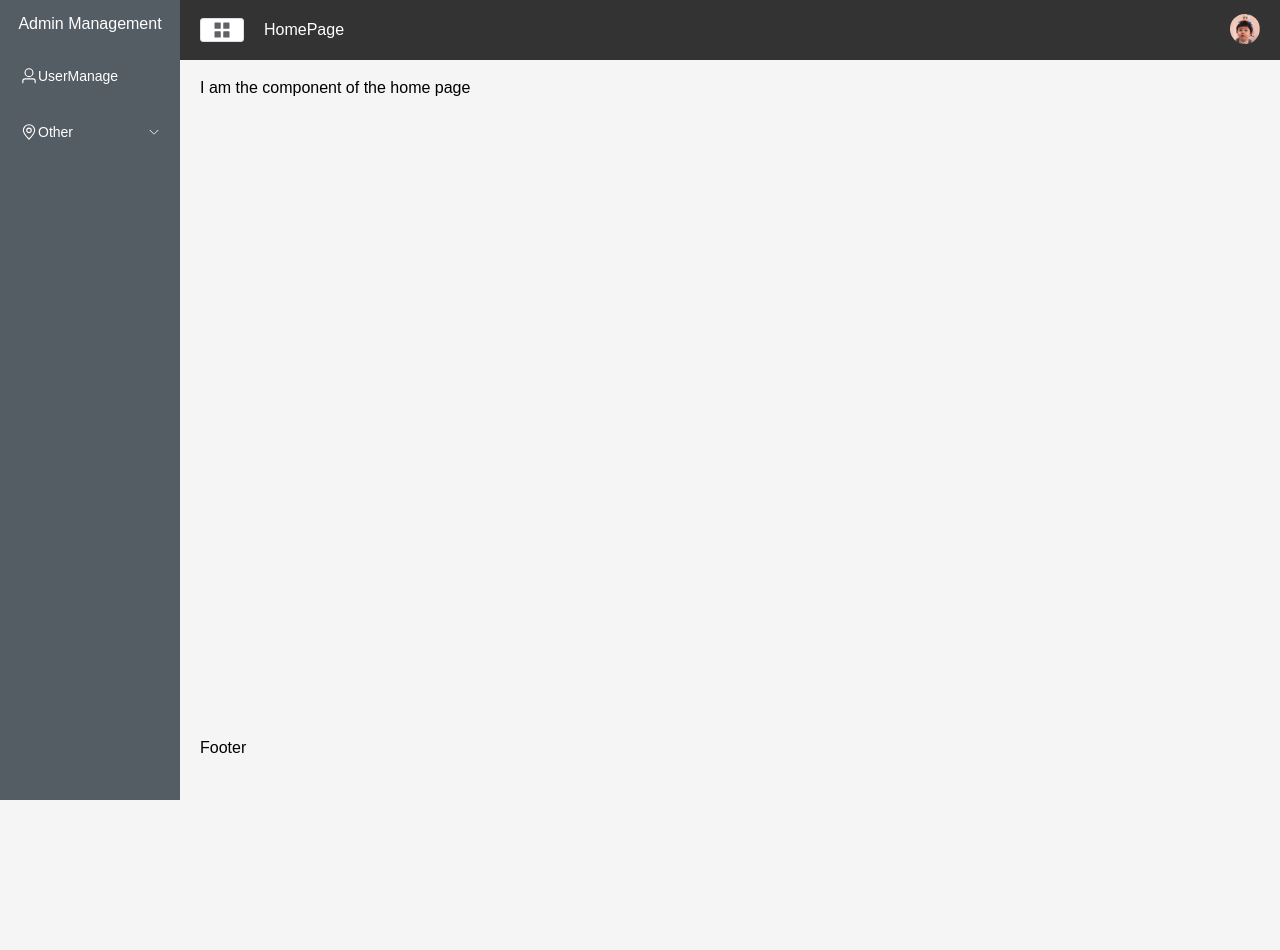
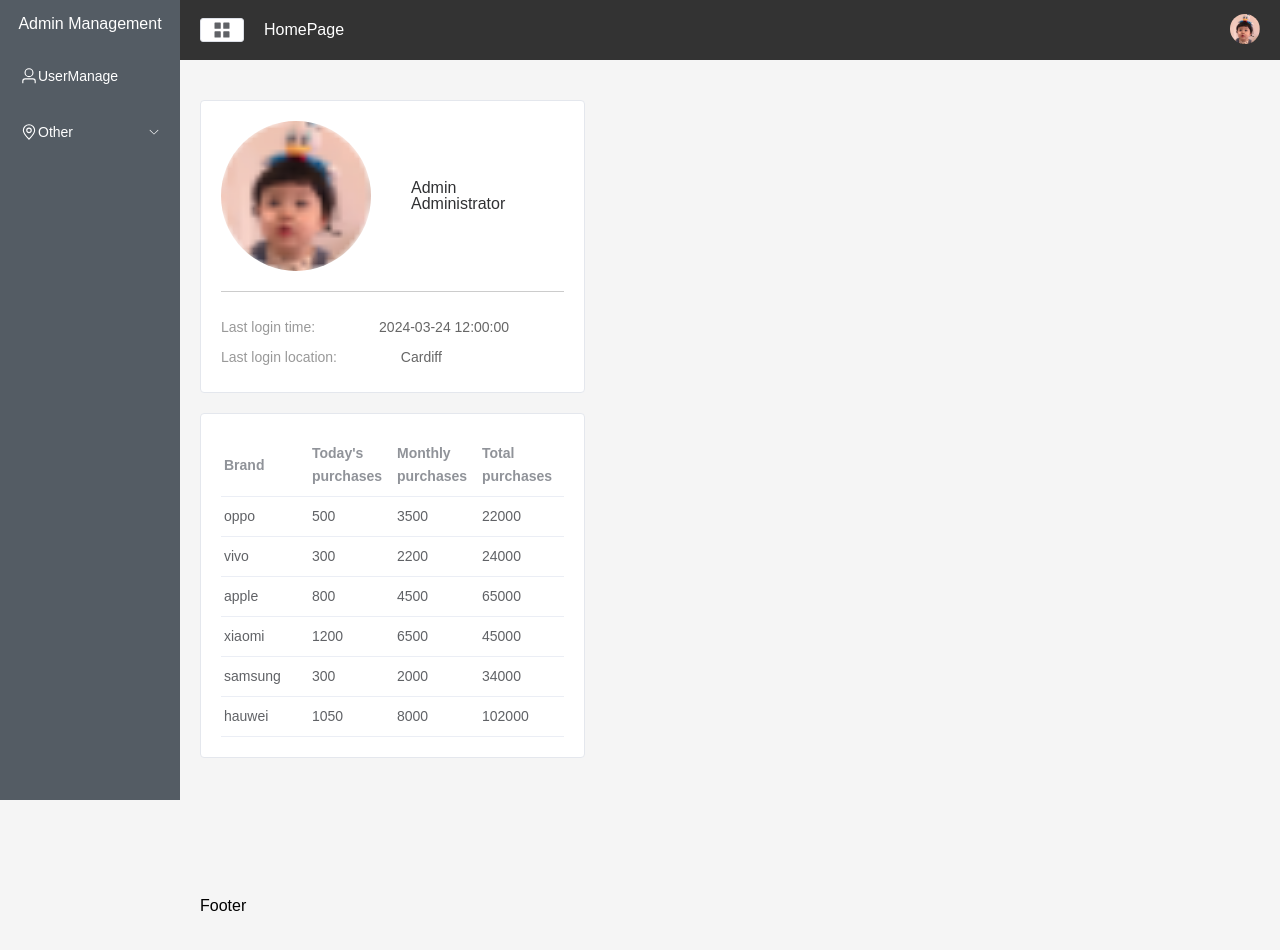
Before and after one commit to cn666278/vue-system-admin-project, a Vue app: page /#/home in a window 1280 px wide. Shown: the top 950 px of the page. Before the commit the page ends 800 px from the top, so only its background shows below. Built offline with nearby package versions, Linux system fonts and the light colour scheme.

Commit message:
add left card on homepage: user and purchase info

```diff
--- a/src/views/home/Home.vue
+++ b/src/views/home/Home.vue
@@ -1,5 +1,121 @@
 <template>
-    <div>
-        I am the component of the home page
-    </div>
+  <el-row class="home" :gutter="20">
+    <el-col :span="9" style="margin-top: 20px">
+      <el-card shadow="hover">
+        <div class="user">
+          <img src="../../assets/images/user.png" alt="user" />
+          <div class="user-info">
+            <p class="name">Admin</p>
+            <p class="role">Administrator</p>
+          </div>
+        </div>
+        <div class="login-info">
+          <p>Last login time: <span>2024-03-24 12:00:00</span></p>
+          <p>Last login location: <span>Cardiff</span></p>
+        </div>
+      </el-card>
+      <el-card shadow="hover" style="margin-top: 20px" height="450px">
+        <el-table :data="tableData">
+          <el-table-column
+            v-for="(val, key) in tableLable"
+            :key="key"
+            :prop="key"
+            :label="val"
+          ></el-table-column>
+        </el-table>
+      </el-card>
+    </el-col>
+    <el-col :span="15" style="margin-top: 20px"> </el-col>
+  </el-row>
 </template>
+
+<script>
+import { defineComponent } from "vue";
+
+export default defineComponent({
+  setup() {
+    const tableData = [
+      {
+        name: "oppo",
+        todayPurchase: 500,
+        monthlyPurchase: 3500,
+        totalPurchase: 22000,
+      },
+      {
+        name: "vivo",
+        todayPurchase: 300,
+        monthlyPurchase: 2200,
+        totalPurchase: 24000,
+      },
+      {
+        name: "apple",
+        todayPurchase: 800,
+        monthlyPurchase: 4500,
+        totalPurchase: 65000,
+      },
+      {
+        name: "xiaomi",
+        todayPurchase: 1200,
+        monthlyPurchase: 6500,
+        totalPurchase: 45000,
+      },
+      {
+        name: "samsung",
+        todayPurchase: 300,
+        monthlyPurchase: 2000,
+        totalPurchase: 34000,
+      },
+      {
+        name: "hauwei",
+        todayPurchase: 1050,
+        monthlyPurchase: 8000,
+        totalPurchase: 102000,
+      },
+    ];
+    // 今日购买，本月购买，总购买 Today's purchases, Monthly purchases, Total purchases
+    const tableLable = {
+      name: "Brand",
+      todayPurchase: "Today's purchases",
+      monthlyPurchase: "Monthly purchases",
+      totalPurchase: "Total purchases",
+    };
+    return {
+      tableData,
+      tableLable,
+    };
+  },
+});
+</script>
+
+<style lang="less">
+.home {
+  .user {
+    display: flex;
+    align-items: center;
+    padding-bottom: 20px;
+    border-bottom: 1px solid #ccc;
+    margin-bottom: 20px;
+    img {
+      width: 150px;
+      height: 150px;
+      border-radius: 50%;
+      margin-right: 40px;
+    }
+  }
+  .login-info {
+    p {
+      line-height: 30px;
+      font-size: 14px;
+      color: #999;
+      span {
+        color: #666;
+        margin-left: 60px;
+      }
+    }
+  }
+}
+
+.el-table .cell {
+  padding: 0 3px;
+}
+</style>
```
